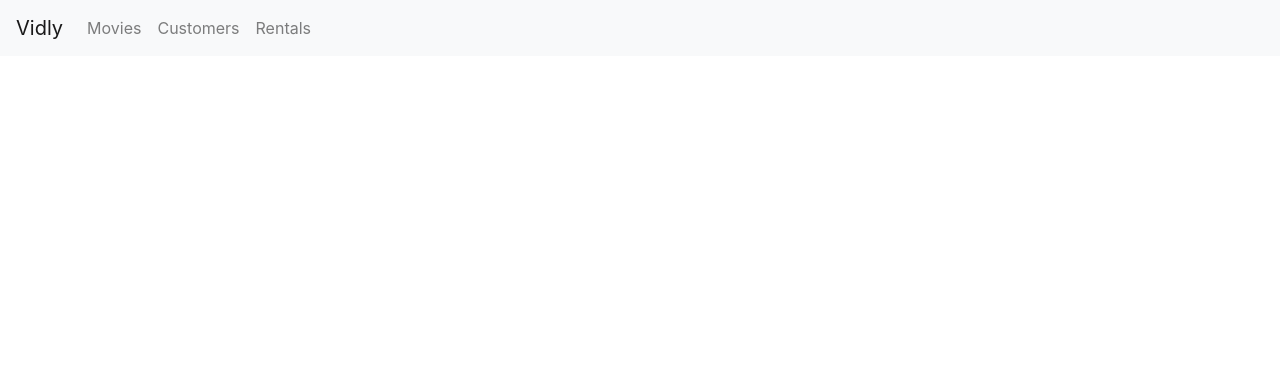
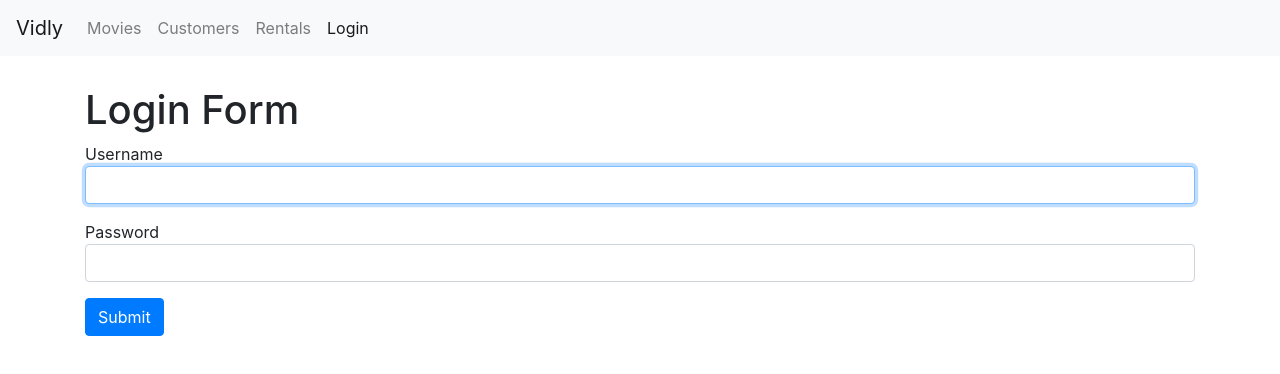
Before and after one commit to dolimovkhumoyun/dashboard, a React (Create React App) app: page /login in a window 1280 px wide. Before the commit this address led to /not-found. Shown: the top 374 px of the page. Built offline with nearby package versions, Linux system fonts and the light colour scheme.

Commit message:
Routes has been Added as well as part of Login Form

```diff
--- a/src/App.js
+++ b/src/App.js
@@ -2,6 +2,7 @@
 import { Route, Redirect, Switch } from "react-router-dom";
 import Customers from "./components/customers";
 import MovieForm from "./components/movieForm";
+import LoginForm from "./components/loginForm";
 import Rentals from "./components/rentals";
 import NotFound from "./components/notfound";
 import Movies from "./components/movies";
@@ -15,6 +16,7 @@
         <NavBar />
         <main className="container">
           <Switch>
+            <Route path="/login" component={LoginForm} />
             <Route path="/movies/:id" component={MovieForm} />
             <Route path="/movies" component={Movies} />
             <Route path="/customers" component={Customers} />
--- a/src/components/common/navBar.jsx
+++ b/src/components/common/navBar.jsx
@@ -35,6 +35,11 @@
               Rentals
             </NavLink>
           </li>
+          <li className="nav-item">
+            <NavLink className="nav-link" to="/login">
+              Login
+            </NavLink>
+          </li>
         </ul>
       </div>
     </nav>
--- /dev/null
+++ b/src/components/loginForm.jsx
@@ -0,0 +1,60 @@
+import React, { Component } from "react";
+
+class LoginForm extends Component {
+  state = {
+    account: { username: " ", password: "" }
+  };
+
+  handleSubmit = e => {
+    e.preventDefault();
+
+    const username = this.username.current.value;
+    console.log(username);
+  };
+
+  handleChange = ({ currentTarget: input }) => {
+    const account = { ...this.state.account };
+    account[input.name] = input.value;
+    this.setState({ account });
+  };
+
+  render() {
+    const { account } = this.state;
+
+    return (
+      <div>
+        <h1>Login Form</h1>
+        <form onSubmit={this.handleSubmit}>
+          <div className="form-group">
+            <label htmlFor="username" />
+            Username
+            <input
+              autoFocus
+              value={account.username}
+              onChange={this.handleChange}
+              id="username"
+              name="username"
+              type="text"
+              className="form-control"
+            />
+          </div>
+          <div className="form-group">
+            <label htmlFor="password" />
+            Password
+            <input
+              value={account.password}
+              onChange={this.handleChange}
+              name="password"
+              id="password"
+              type="text"
+              className="form-control"
+            />
+          </div>
+          <button className="btn btn-primary ">Submit</button>
+        </form>
+      </div>
+    );
+  }
+}
+
+export default LoginForm;
```
